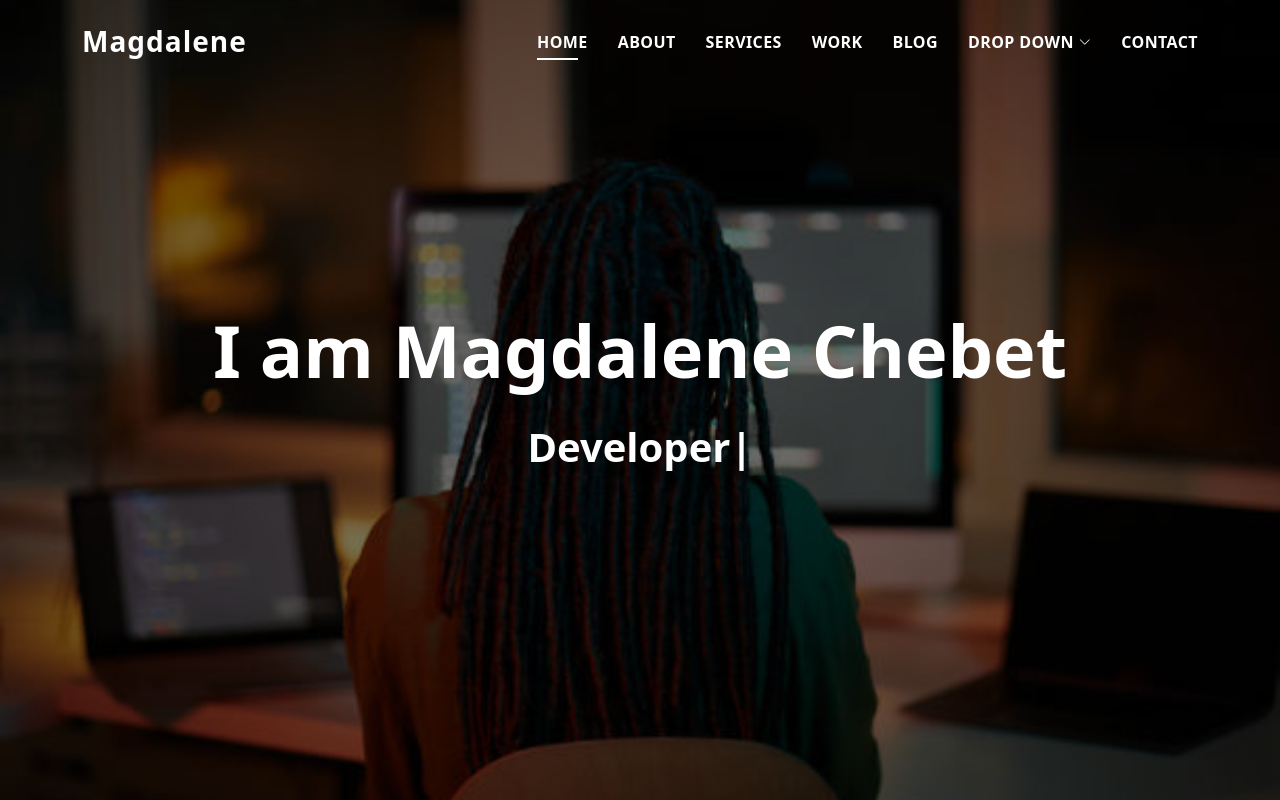
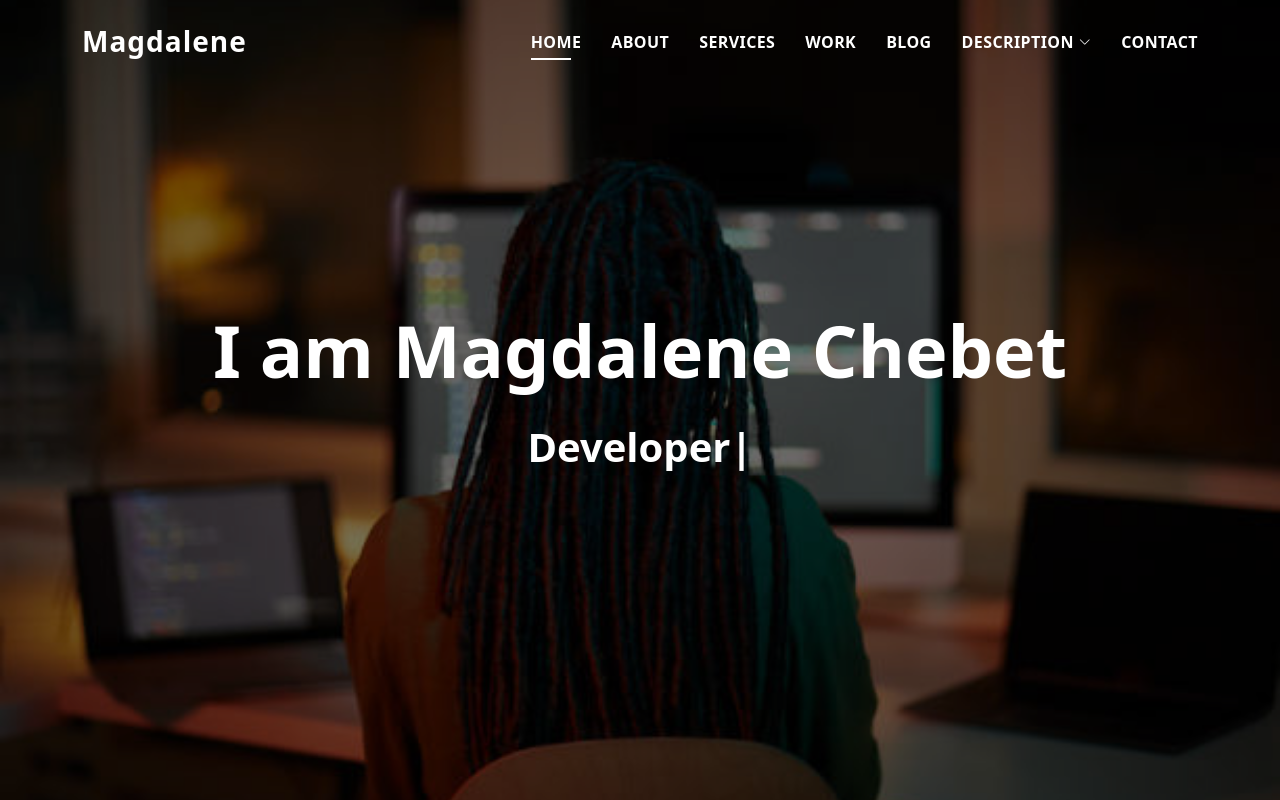
Before and after one commit to magda-devc/magda-devc, a plain HTML site: page index.html in a window 1280 px wide. Shown: the top 800 px of the page. Drawn offline with Linux system fonts and the light colour scheme.

Commit message:
Description

```diff
--- a/index.html
+++ b/index.html
@@ -48,7 +48,7 @@
           <li><a class="nav-link scrollto" href="#services">Services</a></li>
           <li><a class="nav-link scrollto " href="#work">Work</a></li>
           <li><a class="nav-link scrollto " href="#blog">Blog</a></li>
-          <li class="dropdown"><a href="#"><span>Drop Down</span> <i class="bi bi-chevron-down"></i></a>
+          <li class="dropdown"><a href="#"><span>Description</span> <i class="bi bi-chevron-down"></i></a>
             <ul>
               <li><a href="#">Drop Down 1</a></li>
               <li class="dropdown"><a href="#"><span>Deep Drop Down</span> <i class="bi bi-chevron-right"></i></a>
```
